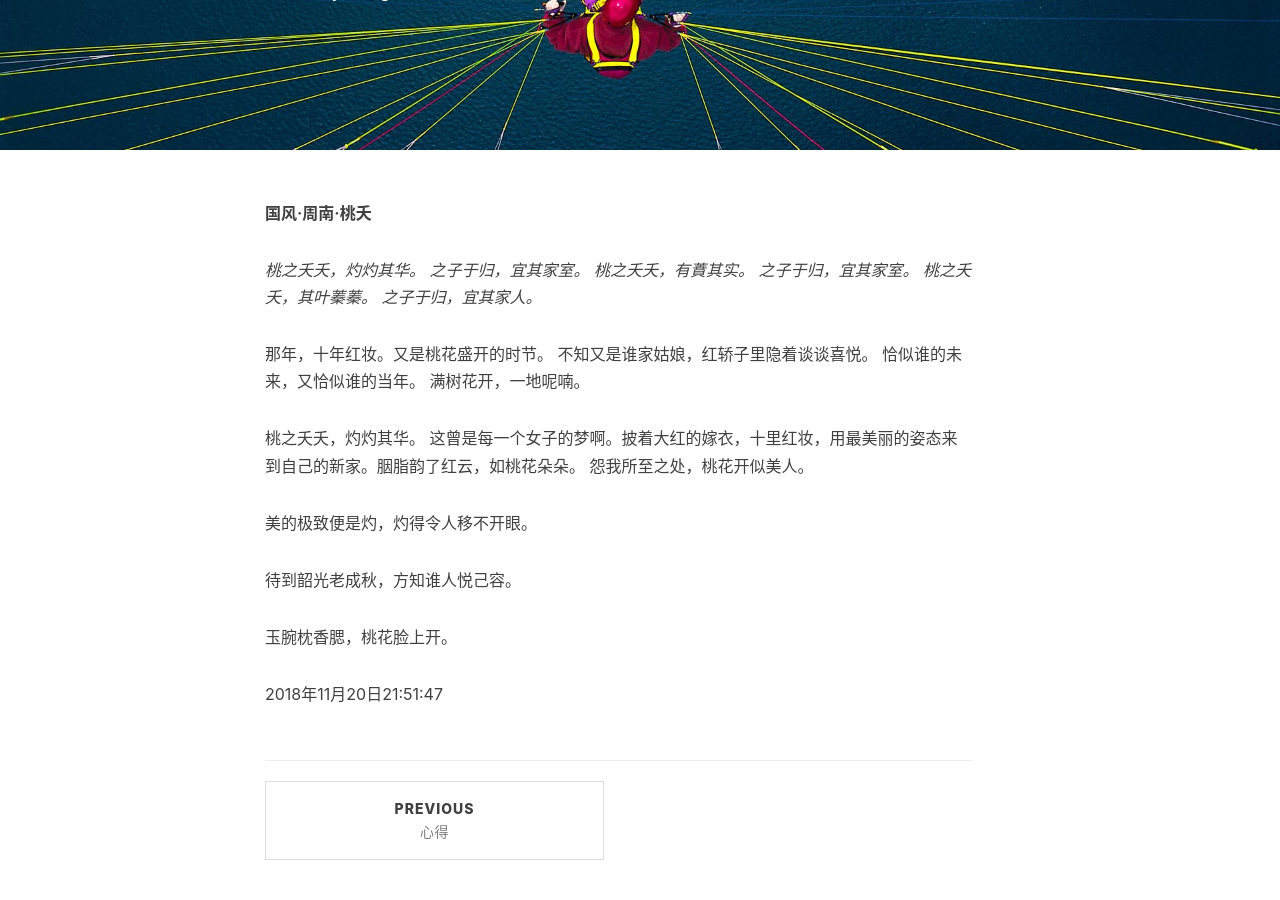
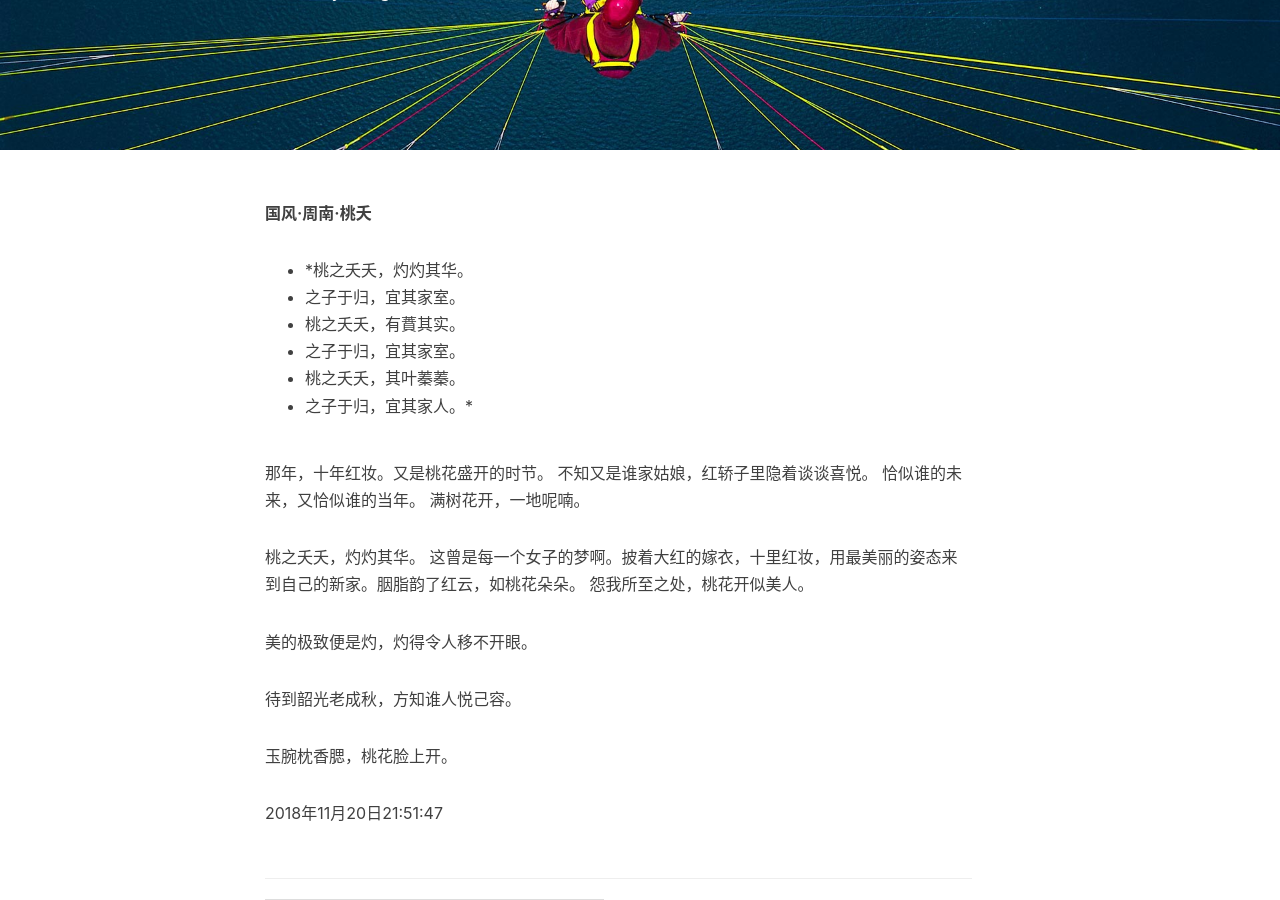
Before and after one commit to merrygreek/merrygreek.github.io, a Jekyll site: the page built from img/_posts/2018-11-20-think-25.markdown, in a window 1280 px wide and 900 px high, scrolled down 373 px. Built offline with Jekyll 4.4.1, drawn with Linux system fonts in a browser that asks for light colours; nearby versions of some CDN libraries; comment, search, counter and statistics services are not loaded.

Commit message:
first commit

```diff
--- a/img/_posts/2018-11-20-think-25.markdown
+++ b/img/_posts/2018-11-20-think-25.markdown
@@ -11,12 +11,12 @@ tags:
 
 **国风·周南·桃夭**
 
-*桃之夭夭，灼灼其华。
-之子于归，宜其家室。
-桃之夭夭，有蕡其实。
-之子于归，宜其家室。
-桃之夭夭，其叶蓁蓁。
-之子于归，宜其家人。*
+- *桃之夭夭，灼灼其华。
+- 之子于归，宜其家室。
+- 桃之夭夭，有蕡其实。
+- 之子于归，宜其家室。
+- 桃之夭夭，其叶蓁蓁。
+- 之子于归，宜其家人。*
 
 那年，十年红妆。又是桃花盛开的时节。
 不知又是谁家姑娘，红轿子里隐着谈谈喜悦。
```
